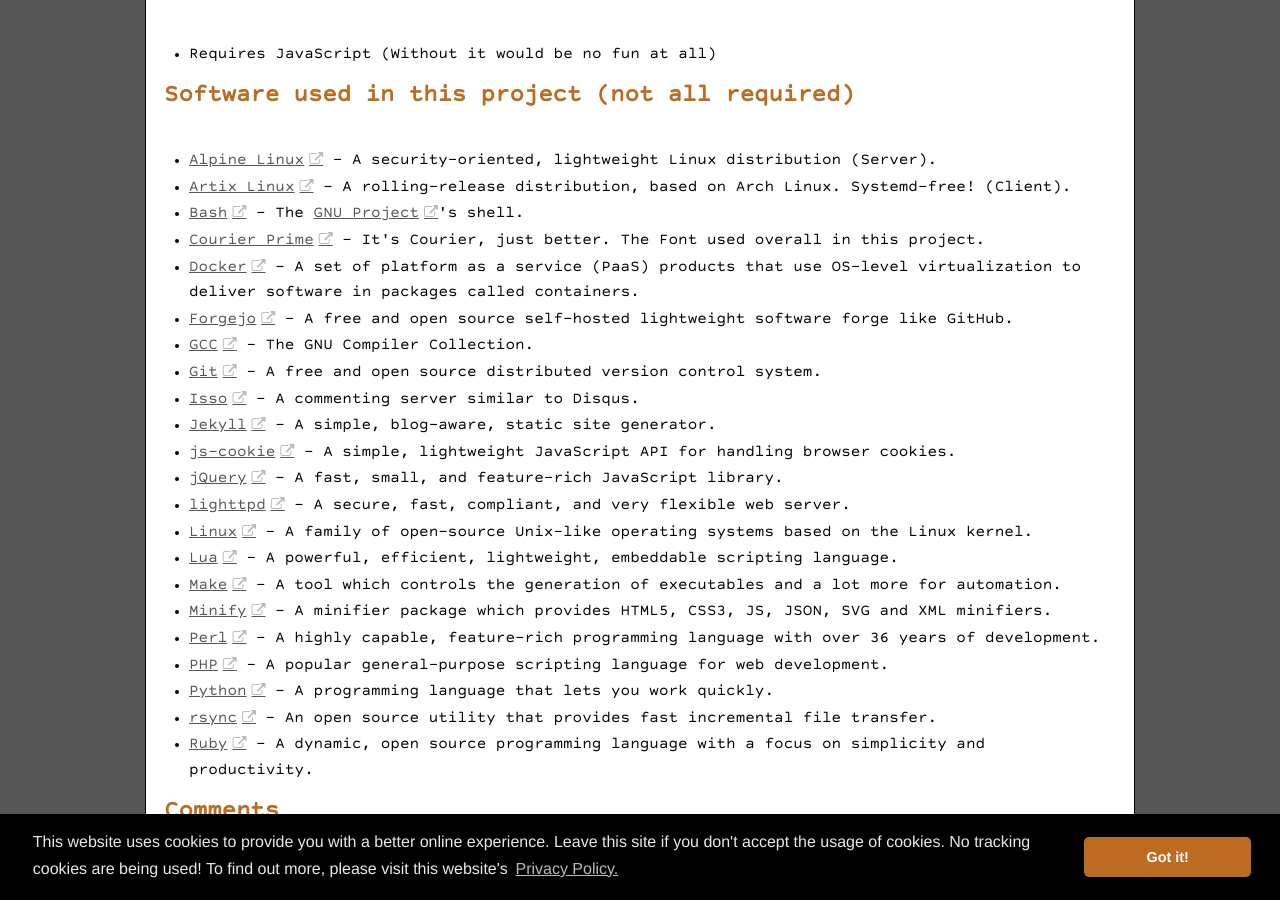
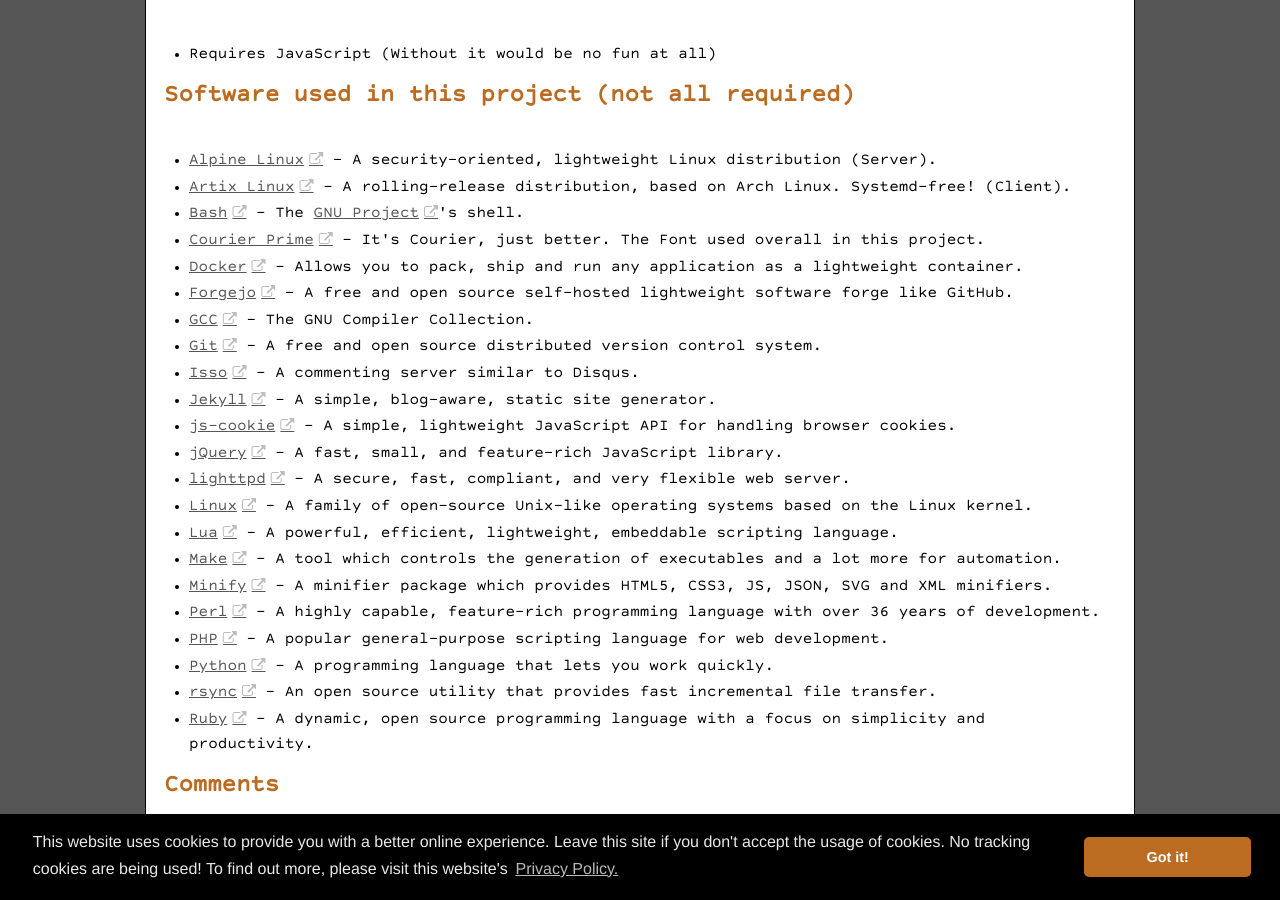
Before and after one commit to hanez/xw3, a Jekyll site: the page built from about/about.html, in a window 1280 px wide and 900 px high, scrolled down 1229 px. Built offline with Jekyll 4.4.1, drawn with Linux system fonts in a browser that asks for light colours; comment, search, counter and statistics services are not loaded.

Commit message:
Changed Docker description on about page.

```diff
--- a/about/about.html
+++ b/about/about.html
@@ -49,7 +49,7 @@
   <li><a href="https://artixlinux.org/" class="ext">Artix Linux</a> - A rolling-release distribution, based on Arch Linux. Systemd-free! (Client).</li>
   <li><a href="https://www.gnu.org/software/bash/" class="ext">Bash</a> - The <a href="https://www.gnu.org/" class="ext">GNU Project</a>'s shell.</li>
   <li><a href="https://quoteunquoteapps.com/courierprime/" class="ext">Courier Prime</a> - It's Courier, just better. The Font used overall in this project.</li>
-  <li><a href="https://www.docker.com/" class="ext">Docker</a> - A set of platform as a service (PaaS) products that use OS-level virtualization to deliver software in packages called containers.</li>
+  <li><a href="https://www.docker.com/" class="ext">Docker</a> - Allows you to pack, ship and run any application as a lightweight container.</li>
   <li><a href="https://forgejo.org/" class="ext">Forgejo</a> - A free and open source self-hosted lightweight software forge like GitHub.</li>
   <li><a href="https://gcc.gnu.org/" class="ext">GCC</a> - The GNU Compiler Collection.</li>
   <li><a href="https://git-scm.com/" class="ext">Git</a> - A free and open source distributed version control system.</li>
```
